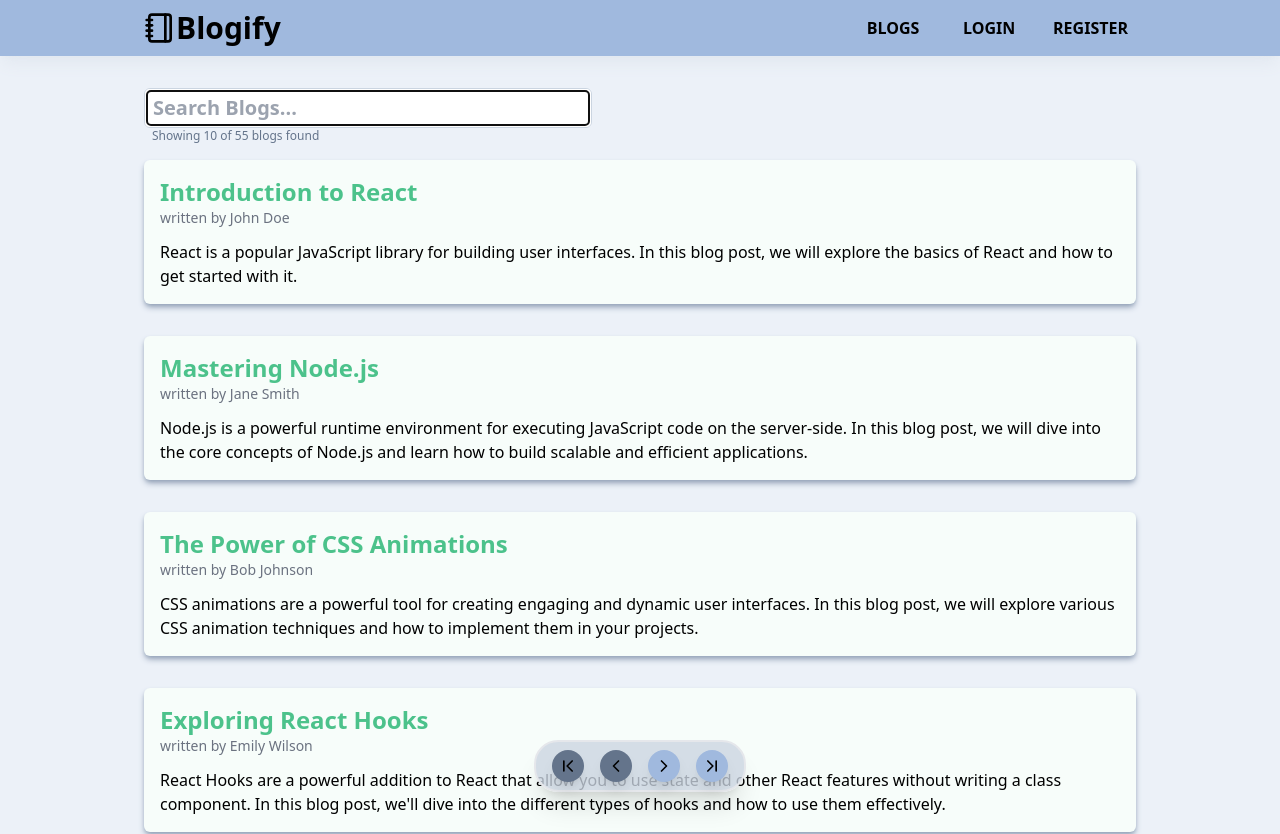
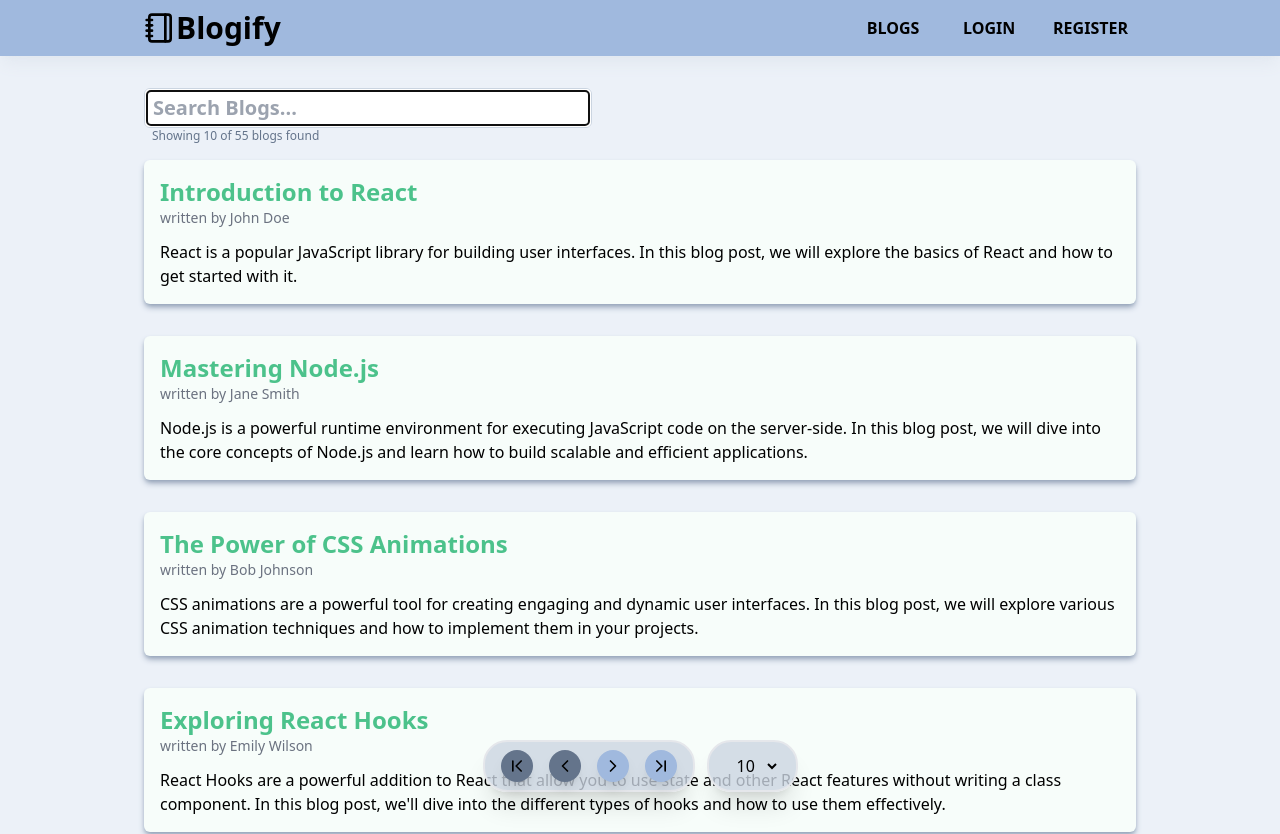
Before and after one commit to mgonline86/depi-react-blogs-task, a React (Create React App) app: page /blogs in a window 1280 px wide. Shown: the top 834 px of the page. Built offline with nearby package versions, Linux system fonts and the light colour scheme; data requests are answered from the project's data file.

Commit message:
ADD: page_limit selector

```diff
--- a/src/pages/BlogsPage.jsx
+++ b/src/pages/BlogsPage.jsx
@@ -1,4 +1,4 @@
-import { useEffect, useMemo, useState, useCallback } from "react";
+import { useEffect, useMemo, useState } from "react";
 import BlogCard from "../components/BlogCard";
 import { Link, useSearchParams } from "react-router-dom";
 import OnScrollReveal from "../components/animate/OnScrollReveal";
@@ -37,9 +37,8 @@ export default function BlogsPage() {
     setPageLimit(Number(searchParams.get("limit")) || PAGE_LIMIT);
   }, [searchParams]);
 
-  // Debounced fetchBlogs function to avoid excessive API calls
-  const fetchBlogs = useCallback(
-    debounce(async (search, page, pageLimit) => {
+  useEffect(() => {
+    const fetchBlogs = debounce(async (search, page, pageLimit) => {
       try {
         setLoading(true);
         const query = search.trim() ? `&q=${search.trim().toLowerCase()}` : "";
@@ -55,13 +54,10 @@ export default function BlogsPage() {
       } finally {
         setLoading(false);
       }
-    }, 500),
-    []
-  );
+    }, 1000);
 
-  useEffect(() => {
     fetchBlogs(search, page, pageLimit);
-  }, [search, page, pageLimit, fetchBlogs]);
+  }, [search, page, pageLimit]);
 
   const handleSearchChange = (e) => {
     const newSearch = e.target.value;
@@ -97,6 +93,25 @@ export default function BlogsPage() {
 
     if (pageLimit !== PAGE_LIMIT) {
       params.limit = pageLimit;
+    }
+
+    setSearchParams(params);
+  };
+
+  const handlePageLimitChange = (newPageLimit) => {
+    const params = {};
+
+    if (search.trim()) {
+      params.q = search;
+    }
+
+    if (page !== FIRST_PAGE) {
+      params.page = page;
+    }
+
+    if (newPageLimit !== PAGE_LIMIT) {
+      params.limit = newPageLimit;
+      delete params.page;
     }
 
     setSearchParams(params);
@@ -145,7 +160,7 @@ export default function BlogsPage() {
           </OnScrollReveal>
         ))}
       </div>
-      <div className="mt-3 flex items-center justify-center sticky bottom-2 z-10">
+      <div className="mt-3 flex items-center justify-center sticky bottom-2 z-10 gap-3">
         <div className="flex items-center gap-2 px-2 py-1 bg-slate-300/80 shadow-xl rounded-3xl border-2 md:gap-4 md:px-4 md:py-2">
           <PaginationButton
             disabled={page === FIRST_PAGE}
@@ -168,6 +183,17 @@ export default function BlogsPage() {
             icon={<ChevronLastIcon className="w-4 h-4 md:w-5 md:h-5" />}
           />
         </div>
+        <div className="flex items-center gap-2 bg-slate-300/80 shadow-xl rounded-3xl border-2 md:gap-4 md:px-4 md:py-2">
+          <select
+            className="bg-transparent px-2 py-1"
+            value={pageLimit}
+            onChange={(e) => handlePageLimitChange(e.target.value)}
+          >
+            <option value={PAGE_LIMIT}>10</option>
+            <option value={PAGE_LIMIT * 2}>20</option>
+            <option value={PAGE_LIMIT * 3}>30</option>
+          </select>
+        </div>
       </div>
     </>
   );
```
